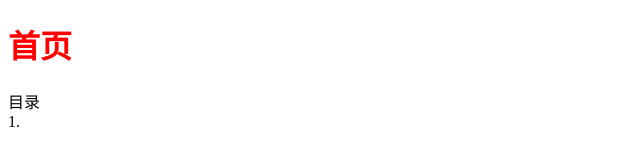
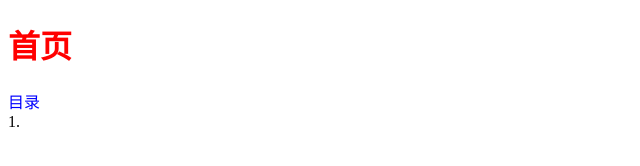
Before and after one commit to wc-yuhuai/web, a plain HTML site: page index.html in a window 1280 px wide. Shown: the full height of the page, 0-640 px from the left. Drawn offline with Linux system fonts and the light colour scheme.

Commit message:
style="color: blue;

```diff
--- a/index.html
+++ b/index.html
@@ -7,7 +7,7 @@
 
 <body>
     <h1 style="color:red">首页</h1>
-    <div>目录</div>
+    <div style="color: blue;">目录</div>
     <div>1.</div>
 
 </body>
```
